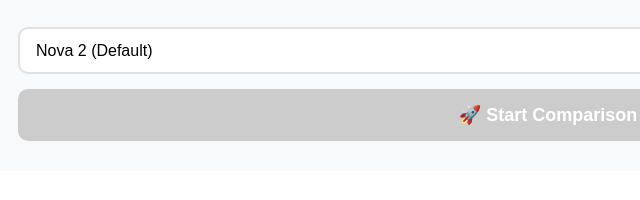
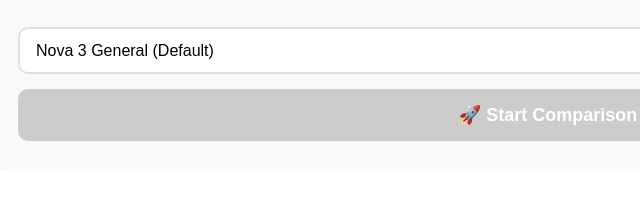
Before and after one commit to hieutd98/notica-demo, a website: page public/index.html in a window 1280 px wide. Shown: the part 427-627 px from the top of the page, 92-732 px from the left. Drawn offline with Linux system fonts and the light colour scheme.

Commit message:
update model deepgram

```diff
--- a/public/index.html
+++ b/public/index.html
@@ -318,23 +318,50 @@
             </select>
 
             <select class="language-select" id="deepgramModelSelect" style="margin-top: 15px;">
-                <optgroup label="Nova 3 (Latest)">
-                    <option value="nova-3">Nova 3</option>
-                    <option value="nova-3-general">Nova 3 General</option>
-                    <option value="nova-3-enhanced">Nova 3 Enhanced</option>
+              <!--              <optgroup label="🚀 Flux (Newest - Voice Agents)">-->
+              <!--                <option value="flux-general-en">Flux General (English)</option>-->
+              <!--              </optgroup>-->
+              <optgroup label="⭐ Nova 3 (Current Gen)">
+                <option value="nova-3" selected>Nova 3 General (Default)</option>
+                <option value="nova-3-medical">Nova 3 Medical</option>
                 </optgroup>
-                <optgroup label="Nova 2 (Recommended)">
-                    <option value="nova-2" selected>Nova 2 (Default)</option>
-                    <option value="nova-2-general">Nova 2 General</option>
-                    <option value="nova-2-enhanced">Nova 2 Enhanced</option>
+              <optgroup label="Nova 2 (Current Gen)">
+                <option value="nova-2">Nova 2 General</option>
+                <option value="nova-2-meeting">Nova 2 Meeting</option>
+                <!--                    <option value="nova-2-phonecall">Nova 2 Phone Call</option>-->
+                <!--                    <option value="nova-2-finance">Nova 2 Finance</option>-->
+                <option value="nova-2-conversationalai">Nova 2 Conversational AI</option>
+                <!--                    <option value="nova-2-voicemail">Nova 2 Voicemail</option>-->
+                <!--                    <option value="nova-2-video">Nova 2 Video</option>-->
+                <option value="nova-2-medical">Nova 2 Medical</option>
+                <!--                    <option value="nova-2-drivethru">Nova 2 Drive Thru</option>-->
+                <!--                    <option value="nova-2-automotive">Nova 2 Automotive</option>-->
+                <!--                    <option value="nova-2-atc">Nova 2 Air Traffic Control</option>-->
                 </optgroup>
-                <optgroup label="Other Models">
-                    <option value="nova">Nova (v1)</option>
-                    <option value="base">Base</option>
-                    <option value="enhanced">Enhanced</option>
-                    <option value="whisper-large">Whisper Large</option>
-                    <option value="whisper-medium">Whisper Medium</option>
-                </optgroup>
+              <optgroup label="Legacy Models">
+                <option value="nova">Nova Gen 1</option>
+                <option value="nova-phonecall">Nova Gen 1 Phone Call</option>
+                <option value="nova-medical">Nova Gen 1 Medical</option>
+                <option value="enhanced">Enhanced</option>
+                <option value="enhanced-meeting">Enhanced Meeting</option>
+                <option value="enhanced-phonecall">Enhanced Phone Call</option>
+                <option value="enhanced-finance">Enhanced Finance</option>
+                <!--                    <option value="base">Base</option>-->
+                <!--                <option value="base-meeting">Base Meeting</option>-->
+                <!--                <option value="base-phonecall">Base Phone Call</option>-->
+                <!--                <option value="base-finance">Base Finance</option>-->
+                <!--                <option value="base-conversationalai">Base Conversational AI</option>-->
+                <!--                <option value="base-voicemail">Base Voicemail</option>-->
+                <!--                <option value="base-video">Base Video</option>-->
+              </optgroup>
+              <!--              <optgroup label="Whisper (OpenAI)">-->
+              <!--                <option value="whisper">Whisper</option>-->
+              <!--                <option value="whisper-tiny">Whisper Tiny</option>-->
+              <!--                <option value="whisper-base">Whisper Base</option>-->
+              <!--                <option value="whisper-small">Whisper Small</option>-->
+              <!--                    <option value="whisper-medium">Whisper Medium</option>-->
+              <!--                <option value="whisper-large">Whisper Large</option>-->
+              <!--                </optgroup>-->
             </select>
 
             <button class="upload-btn" id="uploadBtn" disabled>
--- a/src/modules/transcription/providers/deepgram/deepgram.service.ts
+++ b/src/modules/transcription/providers/deepgram/deepgram.service.ts
@@ -53,7 +53,7 @@
     filePath: string,
     fileName: string,
     languageCode: string = 'en',
-    model: string = 'nova-2',
+    model: string = 'nova-3',
   ): Promise<any> {
     const startTime = Date.now();
 
--- a/src/modules/transcription/transcription.controller.ts
+++ b/src/modules/transcription/transcription.controller.ts
@@ -75,7 +75,7 @@
     }
 
     const languageCode = language || 'en-US';
-    const model = deepgramModel || 'nova-2';
+    const model = deepgramModel || 'nova-3';
 
     try {
       // Return job ID immediately instead of waiting for transcription
@@ -161,7 +161,7 @@
     }
 
     const languageCode = language || 'en-US';
-    const model = deepgramModel || 'nova-2';
+    const model = deepgramModel || 'nova-3';
 
     try {
       // Return job ID immediately instead of waiting for transcription
```
Also changed, not shown: src/modules/transcription/transcription.service.ts (+7 -7 lines).
